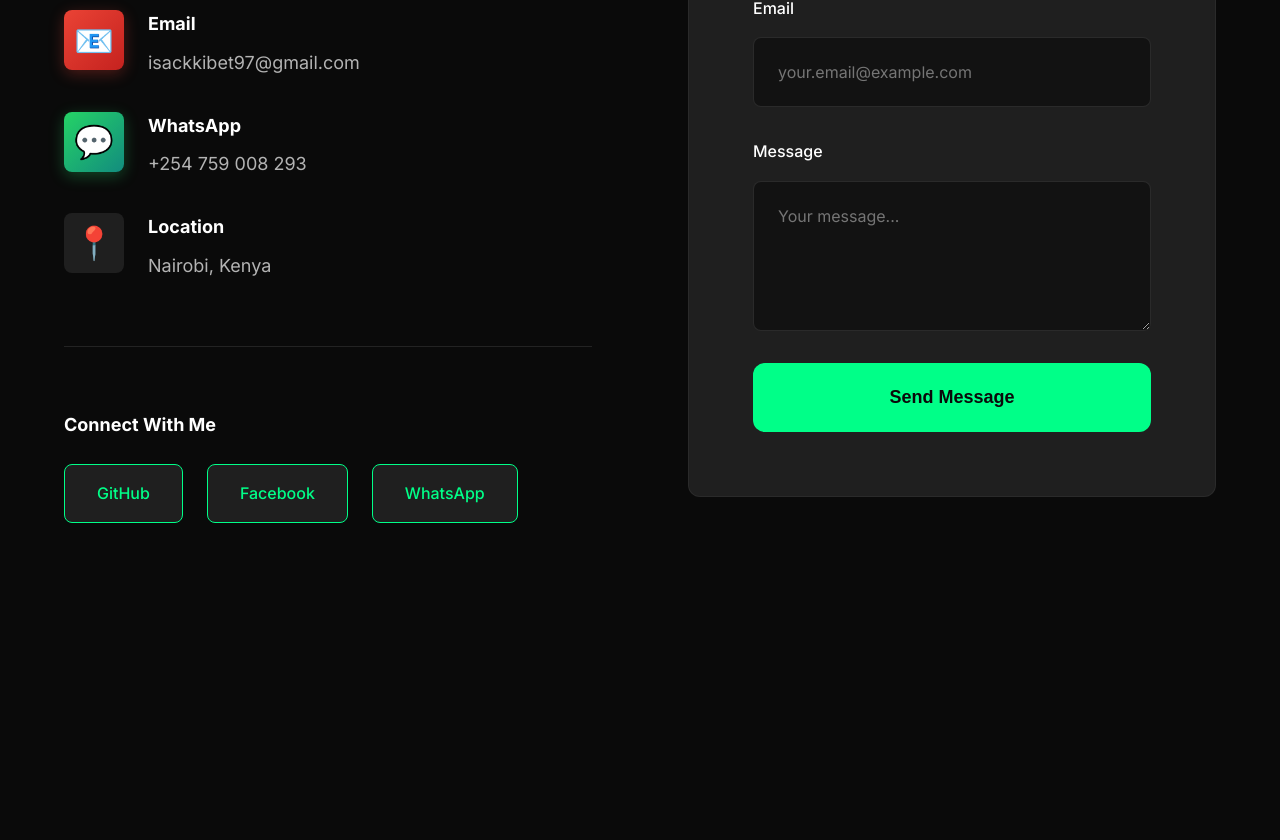
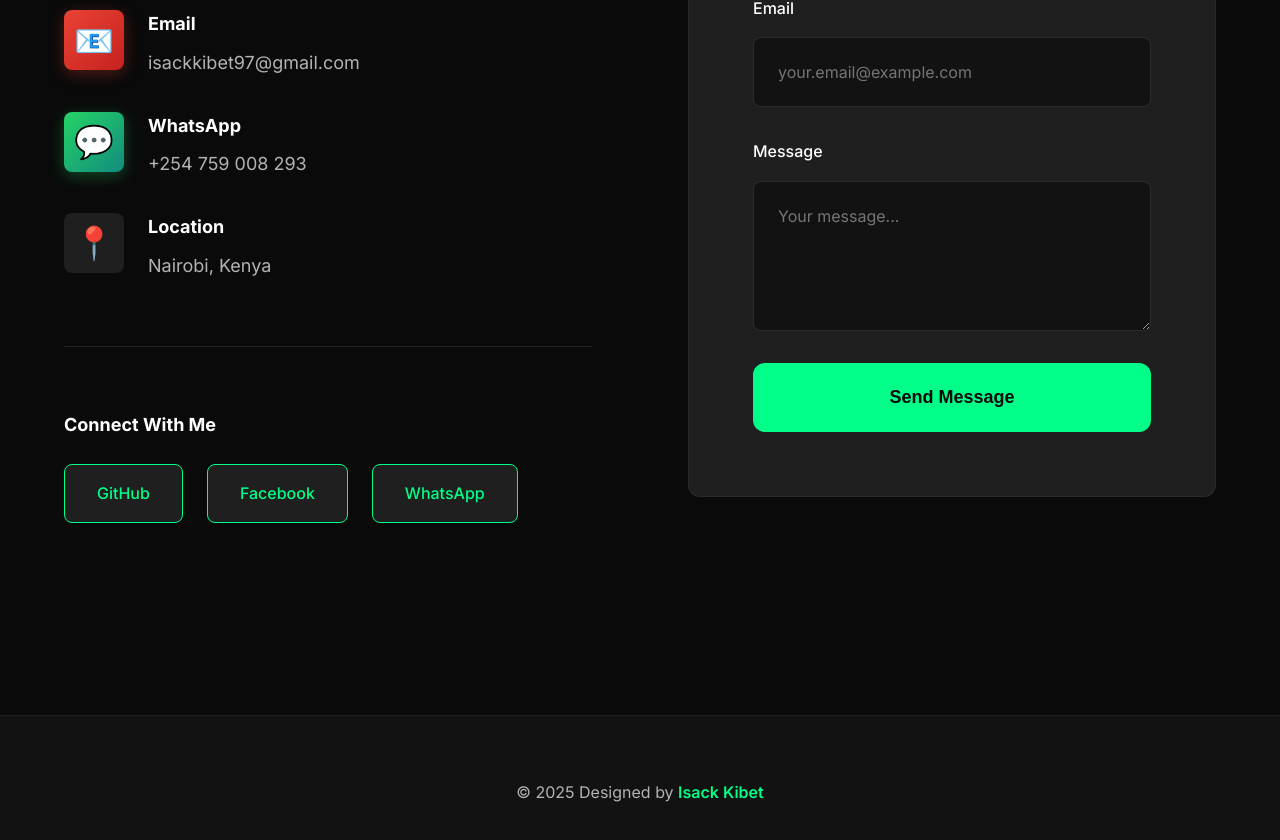
Before and after one commit to isackkibet/isack-profile, a React (Vite) app in the folder portfolio-frontend/: page / in a window 1280 px wide. Shown: the part 3927-4767 px from the top of the page. Before the commit the page ends 4546 px from the top, so only its background shows below. Built offline with nearby package versions, Linux system fonts and the light colour scheme; no server answers.

Commit message:
Add footer with Designed by Isack Kibet

```diff
--- /dev/null
+++ b/portfolio-frontend/src/components/Footer.css
@@ -0,0 +1,30 @@
+.footer {
+  background: var(--color-bg-secondary);
+  border-top: 1px solid rgba(255, 255, 255, 0.05);
+  padding: var(--spacing-2xl) 0;
+  margin-top: var(--spacing-3xl);
+}
+
+.footer-content {
+  text-align: center;
+}
+
+.footer-content p {
+  color: var(--color-text-secondary);
+  font-size: var(--font-size-base);
+  margin: 0;
+}
+
+.footer-content .text-accent {
+  font-weight: 600;
+}
+
+@media (max-width: 768px) {
+  .footer {
+    padding: var(--spacing-lg) 0;
+  }
+
+  .footer-content p {
+    font-size: var(--font-size-sm);
+  }
+}
--- /dev/null
+++ b/portfolio-frontend/src/components/Footer.jsx
@@ -0,0 +1,15 @@
+import './Footer.css';
+
+const Footer = () => {
+  const currentYear = new Date().getFullYear();
+
+  return (
+    <footer className="footer">
+      <div className="container footer-content">
+        <p>© {currentYear} Designed by <span className="text-accent">Isack Kibet</span></p>
+      </div>
+    </footer>
+  );
+};
+
+export default Footer;
--- a/portfolio-frontend/src/pages/Home.jsx
+++ b/portfolio-frontend/src/pages/Home.jsx
@@ -3,6 +3,7 @@ import About from '../components/sections/About';
 import Skills from '../components/sections/Skills';
 import FeaturedProjects from '../components/sections/FeaturedProjects';
 import Contact from '../components/sections/Contact';
+import Footer from '../components/Footer';
 import './Home.css';
 
 const Home = () => {
@@ -13,6 +14,7 @@ const Home = () => {
       <Skills />
       <FeaturedProjects />
       <Contact />
+      <Footer />
     </div>
   );
 };
--- a/portfolio-frontend/src/pages/Projects.jsx
+++ b/portfolio-frontend/src/pages/Projects.jsx
@@ -1,6 +1,7 @@
 import { useState, useEffect } from 'react';
 import { motion } from 'framer-motion';
 import { getProjects } from '../services/portfolioService';
+import Footer from '../components/Footer';
 import './Projects.css';
 
 const Projects = () => {
@@ -133,6 +134,7 @@ const Projects = () => {
           </div>
         )}
       </div>
+      <Footer />
     </div>
   );
 };
```
